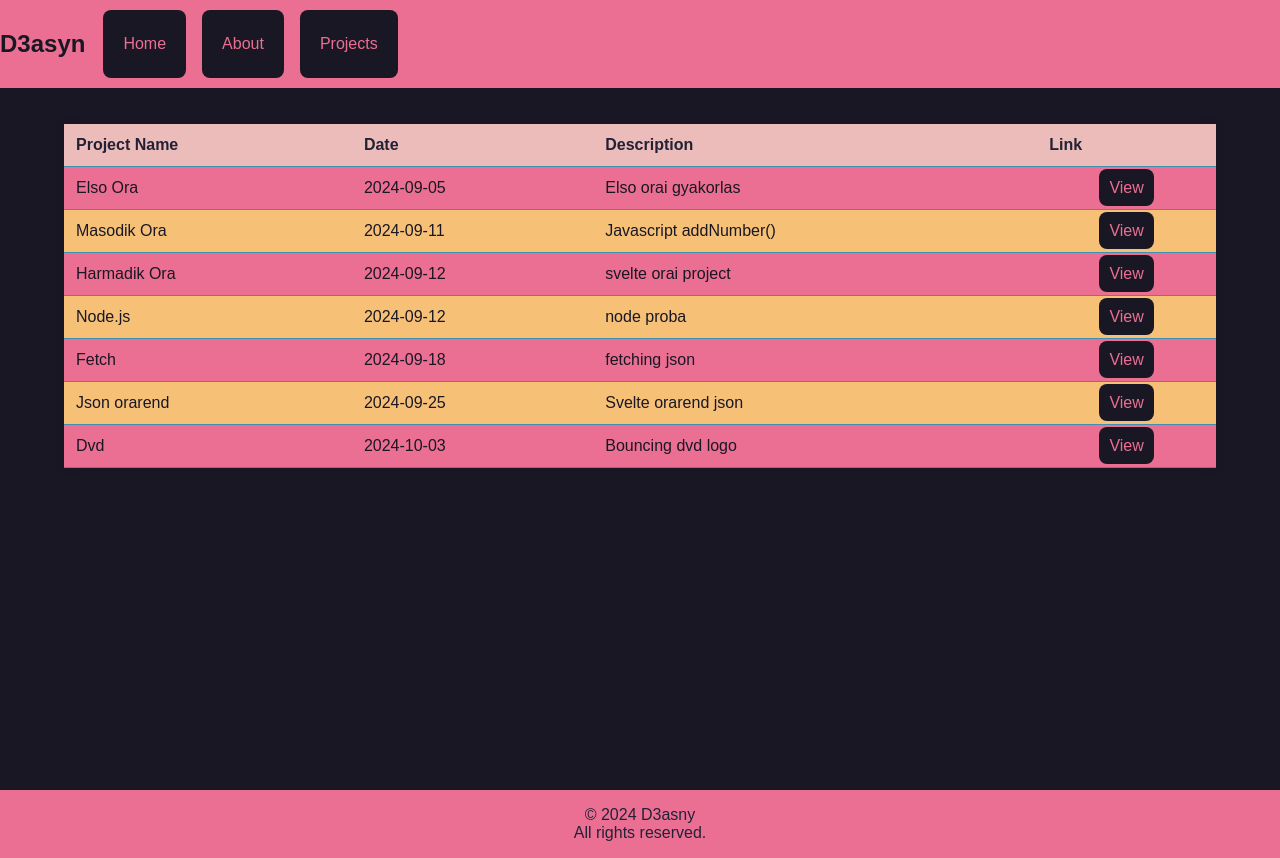
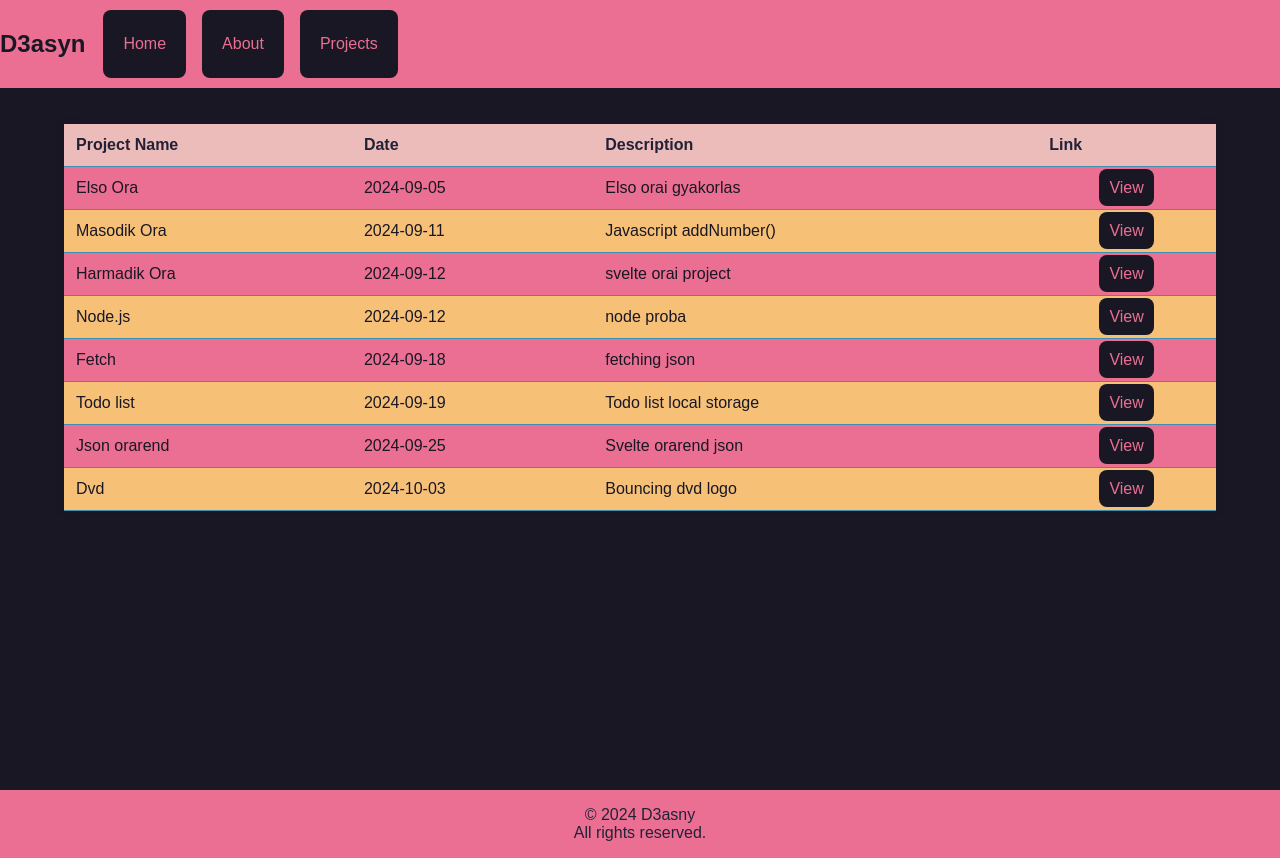
Before and after one commit to D3asyn/Portfolio, a SvelteKit app: page /projects in a window 1280 px wide. Built offline with nearby package versions, Linux system fonts and the light colour scheme.

Commit message:
Update +page.svelte

```diff
--- a/src/routes/projects/+page.svelte
+++ b/src/routes/projects/+page.svelte
@@ -29,6 +29,12 @@
 			desc: 'fetching json',
 			date: '2024-09-18',
 			link: 'https://d3asyn.github.io/918/'
+		},
+		{
+			name: 'Todo list',
+			desc: 'Todo list local storage',
+			date: '2024-09-19',
+			link: 'https://d3asyn.github.io/103/'
 		},
 		{
 			name: 'Json orarend',
```
